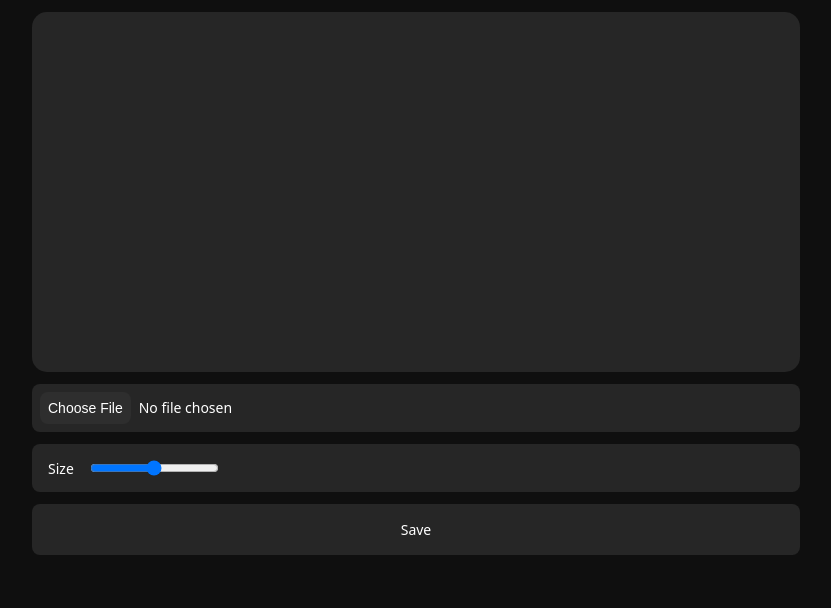
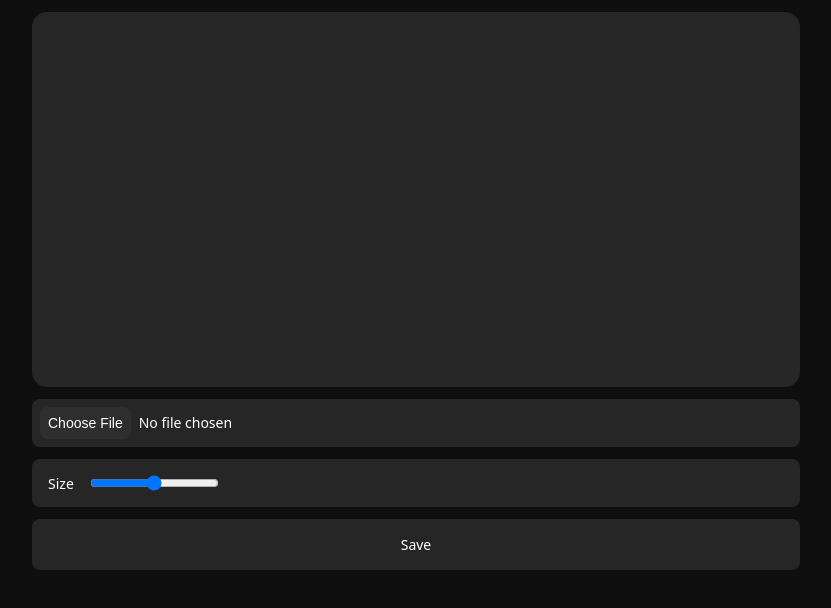
Before and after one commit to FEAR939/anime_web, a website: page public/avatar/index.html in a window 1280 px wide. Shown: the whole page, without its empty margins (224-1055 px from the left). Drawn offline with Linux system fonts and the light colour scheme.

Commit message:
changed container size

```diff
--- a/public/home/styles.css
+++ b/public/home/styles.css
@@ -129,7 +129,7 @@ body {
 }
 
 .container {
-    height: calc(100% - 80px);
+    height: calc(100% - 50px);
     width: 100%;
     max-width: 800px;
     margin: 0 auto;
```
